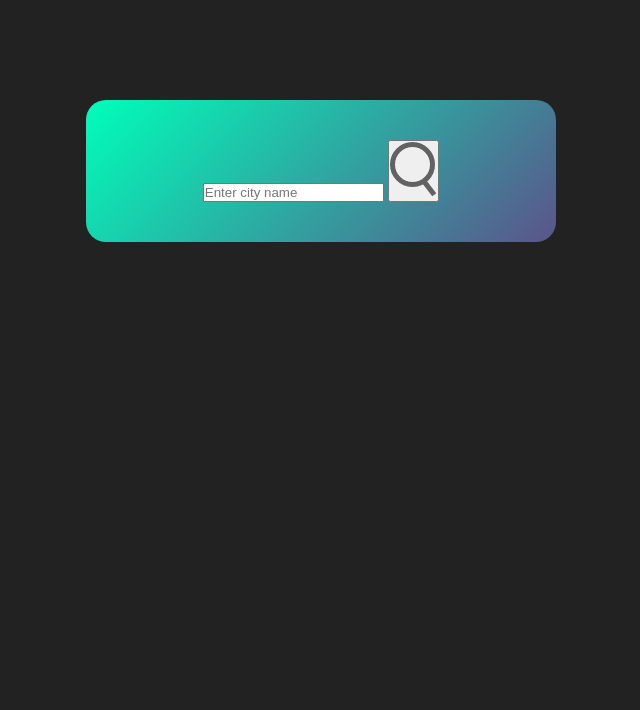
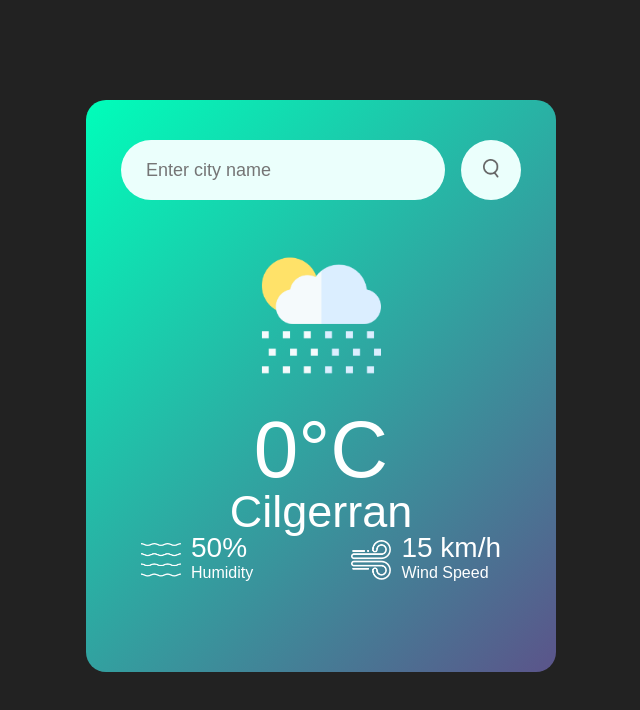
Before and after one commit to KJWhitehead/teamfabber, a plain HTML site: page index.html in a window 1280 px wide. Shown: the whole page, without its empty margins (319-959 px from the left). Drawn offline with Linux system fonts and the light colour scheme; no server answers.

Commit message:
added API and css

```diff
--- a/index.html
+++ b/index.html
@@ -14,6 +14,47 @@
             <input type="text" placeholder="Enter city name" spellcheck="false">
             <button><img src="images/search.png"> </button>
         </div>
+        <div class="weather">
+            <img src="images/rain.png" class="weather-icon">
+            <h1 class="temp">0°C</h1>
+            <h2 class="city">Cilgerran</h2>
+            <div class="details">
+                <div class="col">
+                    <img src="images/humidity.png">
+                    <div>
+                        <p class="humidity">50%</p>
+                        <p>Humidity</p>
+                    </div>
+                </div>
+                <div class="col">
+                    <img src="images/wind.png">
+                    <div>
+                        <p class="wind">15 km/h</p>
+                        <p>Wind Speed</p>
+                    </div>
+                </div>
+            </div>
+        </div>
     </div>
+<script>
+
+    const apiKey = "ade4c6e9c1acf6d548e7421301b90584";
+    const apiUrl =  "https://api.openweathermap.org/data/2.5/weather?&units=metric&q=charlottesville"
+
+async function checkWeather(){
+    const response = await fetch(apiUrl + `&appid=${apiKey}`);
+    var data = await response.json();
+
+    console.log(data);
+
+    document.querySelector(".city").innerHTML = data.name;
+    document.querySelector(".temp").innerHTML = Math.round(data.main.temp) + "°C";
+    document.querySelector(".humidity").innerHTML = data.main.humidity + "%";
+    document.querySelector(".wind").innerHTML = data.wind.speed + " kph";
+}
+
+checkWeather();
+</script>
+
 </body>
 </html>
--- a/style.css
+++ b/style.css
@@ -20,3 +20,81 @@ body {
     text-align: center;
 
 }
+
+.search {
+    width: 100%;
+    display: flex;
+    align-items: center;
+    justify-content: space-between;
+}
+
+.search input {
+    border: 0;
+    outline: 0;
+    background: #ebfffc;
+    color: #555;
+    padding: 10px 25px;
+    height: 60px;
+    border-radius: 30px;
+    flex: 1;
+    margin-right: 16px;
+    font-size: 18px;
+}
+
+.search button {
+    border: 0;
+    outline: 0;
+    background: #ebfffc;
+    border-radius: 50%;
+    width: 60px;
+    height: 60px;
+    cursor: pointer;
+}
+
+.search button img {
+    width: 16px;
+
+}
+
+.weather-icon {
+    width: 170px;
+    margin-top: 30px;
+}
+
+.weather h1 {
+    font-size: 80px;
+    font-weight: 500;
+
+}
+
+.weather h2 {
+    font-size: 45px;
+    font-weight: 400;
+    margin-top: -10px;
+
+}
+
+.details{
+    display: flex;
+    align-items: center;
+    justify-content: space-between;
+    padding: 0 20px;
+    margin-bottom: 50px;
+}
+
+.col {
+    display: flex;
+    align-items: center;
+    text-align: left;
+
+}
+
+.col img {
+    width: 40px;
+    margin-right: 10px;
+}
+
+.humidity, .wind {
+    font-size: 28px;
+    margin-top: -6px;
+}
```
